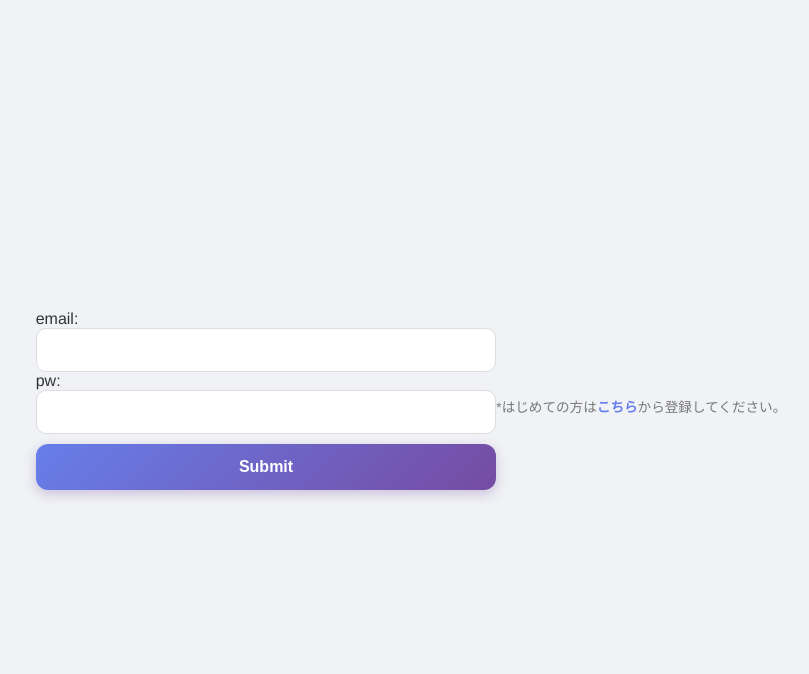
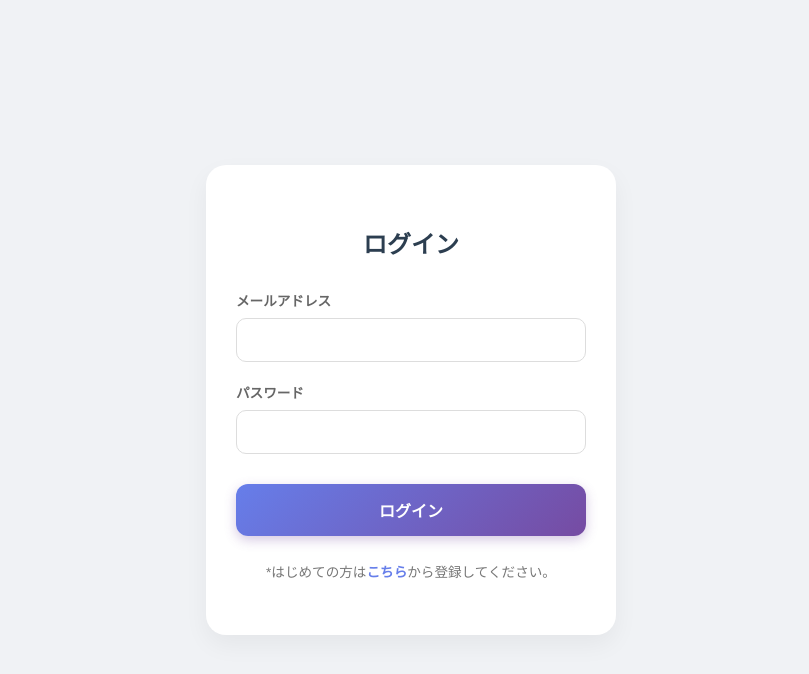
Before and after one commit to SakauchiKanato/kakeibo_app, a PHP site: page /login.php in a window 1280 px wide. Shown: the top 674 px of the page, without its empty margins (229-1038 px from the left). Run offline with PHP 8.4, Linux system fonts and the light colour scheme.

Commit message:
ログイン改善

```diff
--- a/index.php
+++ b/index.php
@@ -1,4 +1,6 @@
 <?php
+ini_set('display_errors', 1);
+error_reporting(E_ALL);
 session_start();
 
 // 1. DB接続
--- a/login.php
+++ b/login.php
@@ -100,15 +100,26 @@
     </style>
 </head>
 <body>
-<form method="POST" action="./login_action.php">
+<div class="login-card">
+    <h2>ログイン</h2>
+    <form method="POST" action="./login_action.php">
+        <?php if(isset($_GET['error'])): ?>
+            <p style="color: #e74c3c; font-weight: bold;">メールアドレスかパスワードが違います</p>
+        <?php endif; ?>
 
-    <?php if(isset($_GET['error'])): ?>
-        <p style="color: #e74c3c; font-weight: bold;">メールアドレスかパスワードが違います</p>
-    <?php endif; ?>
-email:<input type="text" name="emf" size="40"><br>
-pw:<input type="password" name="pwf" size="40"><br>
-<input type="submit">
-</form>
-<p>*はじめての方は<a href="./register.php">こちら</a>から登録してください。</p>
+        <div class="input-group">
+            <label>メールアドレス</label>
+            <input type="text" name="emf" required>
+        </div>
+
+        <div class="input-group">
+            <label>パスワード</label>
+            <input type="password" name="pwf" required>
+        </div>
+
+        <input type="submit" value="ログイン">
+    </form>
+    <p>*はじめての方は<a href="./register.php">こちら</a>から登録してください。</p>
+</div>
 </body>
 </html>
```
Also changed, not shown: login_action.php (+31 -14 lines).
